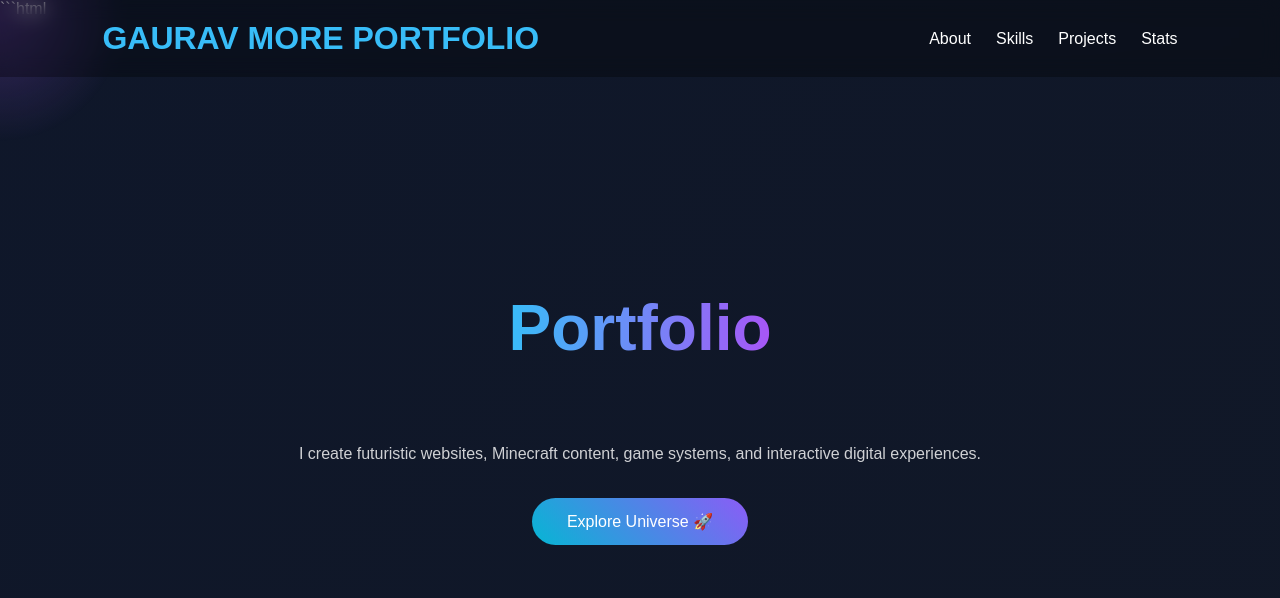
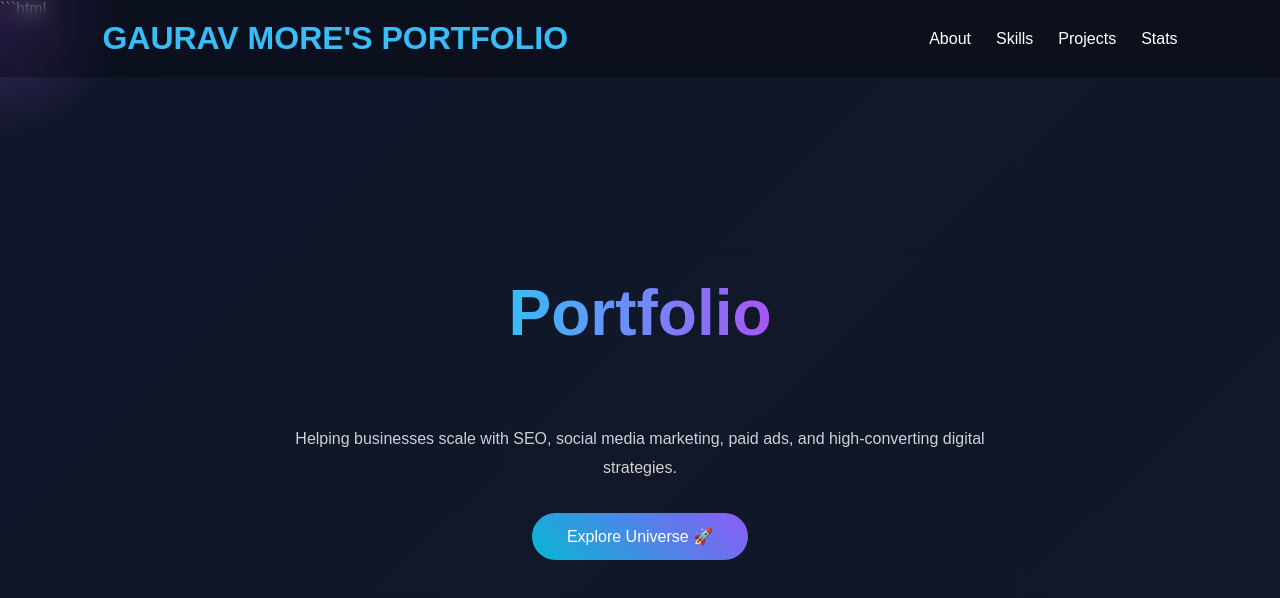
Before and after one commit to shroudchang22-cell/HitNRunStudio.io, a plain HTML site: page index.html in a window 1280 px wide. Shown: the top 598 px of the page. Drawn offline with Linux system fonts and the light colour scheme.

Commit message:
Update index.html

```diff
--- a/index.html
+++ b/index.html
@@ -337,7 +337,7 @@ footer{
 <!-- NAVBAR -->
 
 <nav>
-    <h1>GAURAV MORE PORTFOLIO</h1>
+    <h1>GAURAV MORE'S PORTFOLIO</h1>
 
     <ul>
         <li><a href="#about">About</a></li>
@@ -356,8 +356,9 @@ footer{
     <div class="typing"></div>
 
     <p>
-        I create futuristic websites, Minecraft content,
-        game systems, and interactive digital experiences.
+        Helping businesses scale with SEO,
+        social media marketing, paid ads,
+        and high-converting digital strategies.
     </p>
 
     <button class="btn" onclick="showMessage()">
@@ -528,7 +529,7 @@ for(let i=0;i<30;i++){
 
 function showMessage(){
 
-    alert("🚀 Welcome to my interactive portfolio!");
+    alert("https://drive.google.com/file/d/1rsR_Ycc-vFDkCBfNbEwiCZgxg-3Slgtb/view?usp=drivesdk");
 
 }
 
```
